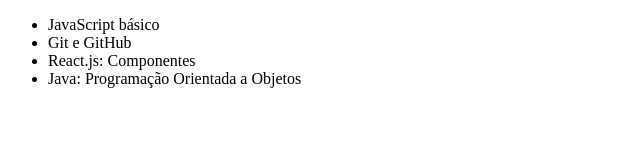
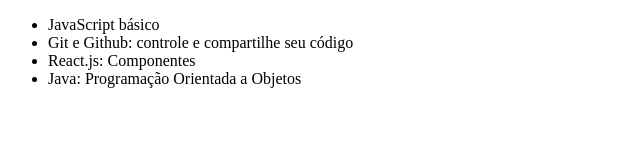
Before and after one commit to gabrielayresdev/Git, a plain HTML site: page index.html in a window 1280 px wide. Shown: the whole page, without its empty margins (0-640 px from the left). Drawn offline with Linux system fonts and the light colour scheme.

Commit message:
Alterado o nome do curso de git

```diff
--- a/index.html
+++ b/index.html
@@ -11,7 +11,7 @@
 <body>
   <ul>
     <li>JavaScript básico</li>
-    <li>Git e GitHub</li>
+    <li>Git e Github: controle e compartilhe seu código</li>
     <li>React.js: Componentes</li>
     <li>Java: Programação Orientada a Objetos</li>
   </ul>
```
